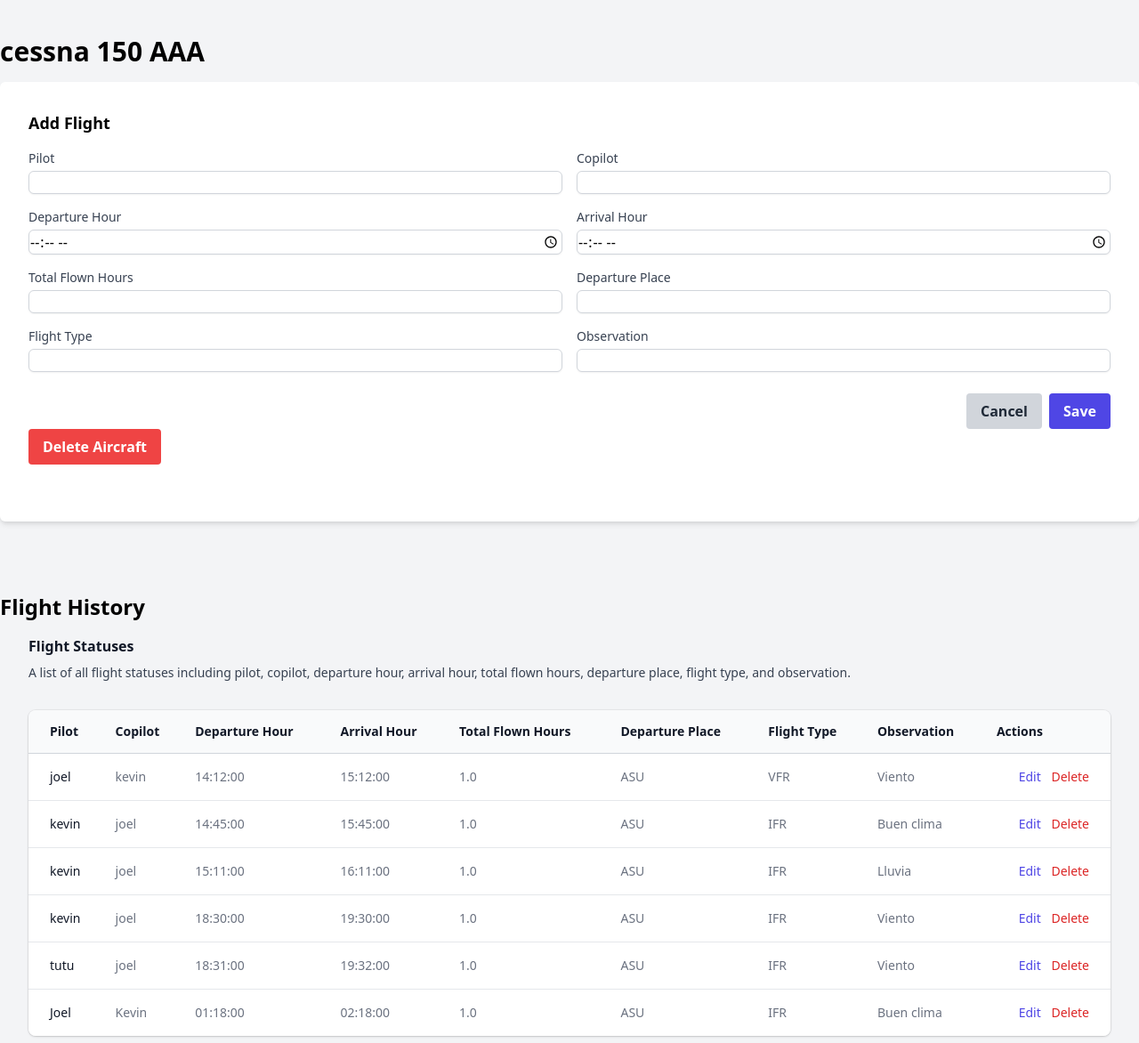
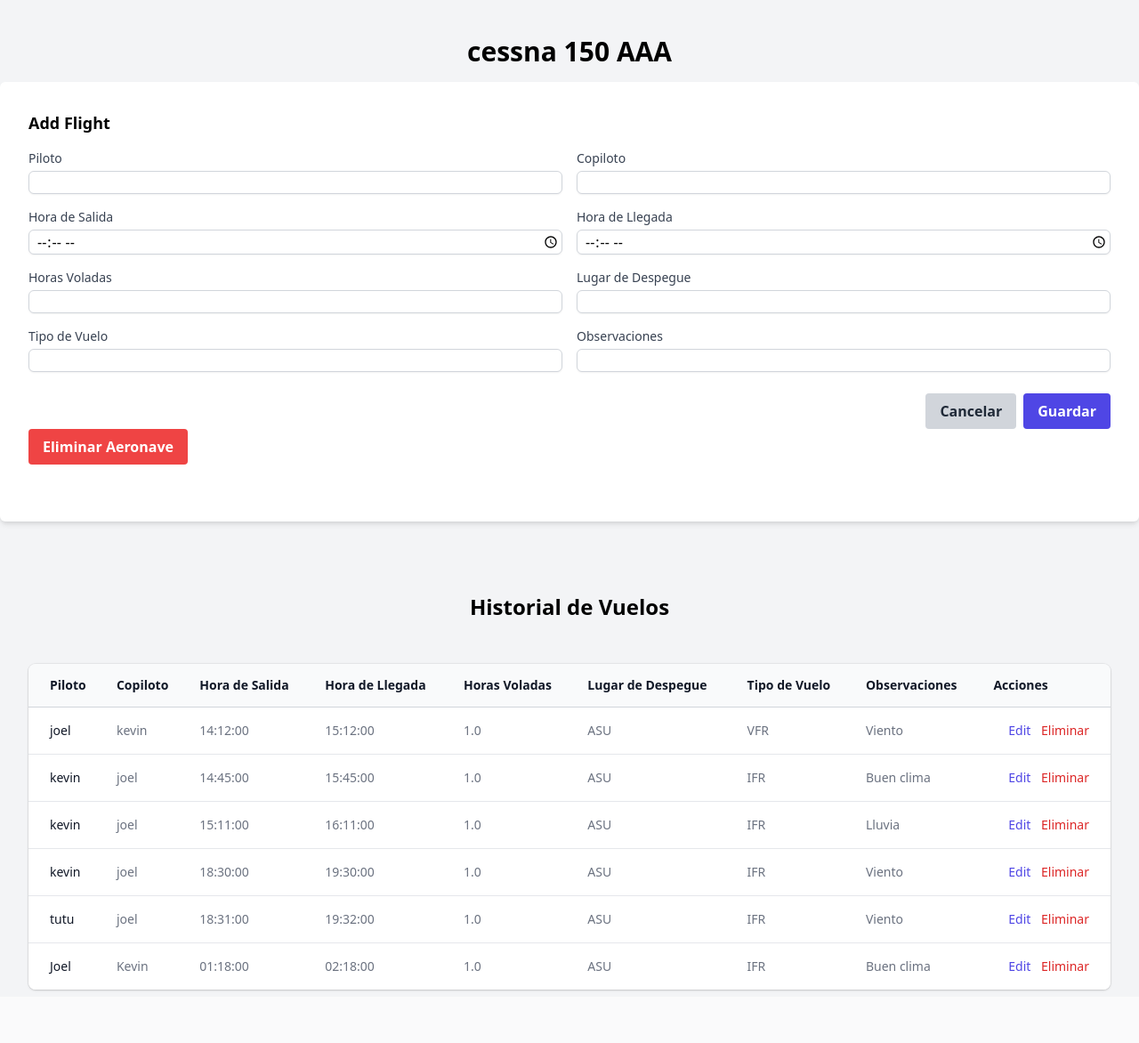
Before and after one commit to Joelft94/gestion-aeronaves, a Flask app: page /aircraft/2 in a window 1280 px wide. Shown: the part 64-1236 px from the top of the page at 89% size. After the commit the page ends 1178 px from the top, so only its background shows below. Run offline with Flask 3, Linux system fonts and the light colour scheme; a user stored in the database is signed in; data comes from the database, SQL or seed files in the repository; both versions use the stored data as it was after the commit.

Commit message:
fixed styles

```diff
--- a/templates/add_aircraft.html
+++ b/templates/add_aircraft.html
@@ -11,7 +11,7 @@
         <div class="container mx-auto py-6 px-4 sm:px-6 lg:px-8">
             <div class="flex justify-between items-center">
                 <h1 class="text-3xl font-bold text-gray-900">Agregar aeronave</h1>
-                <a href="{{url_for('logout')}}" class="text-indigo-600 hover:text-indigo-900">Press here to logout</a>
+                <a href="{{url_for('logout')}}" class="text-indigo-600 hover:text-indigo-900">Click aqui para logout</a>
             </div>
         </div>
     </header>
--- a/templates/view_aircraft.html
+++ b/templates/view_aircraft.html
@@ -18,7 +18,7 @@
                 <!-- Mobile menu button-->
                 <button type="button" class="relative inline-flex items-center justify-center rounded-md p-2 text-gray-400 hover:bg-gray-700 hover:text-white focus:outline-none focus:ring-2 focus:ring-inset focus:ring-white" aria-controls="mobile-menu" aria-expanded="false">
                   <span class="absolute -inset-0.5"></span>
-                  <span class="sr-only">Open main menu</span>
+                  <span class="sr-only">Abrir menu</span>
                   <!--
                     Icon when menu is closed.
 
@@ -95,7 +95,7 @@
 
   </header>
     <div class="container mx-auto py-10">
-      <h1 class="text-3xl font-bold mb-4">{{ aircraft.name }}</h1>
+      <h1 class="text-3xl text-center font-bold mb-4">{{ aircraft.name }}</h1>
 
       <!-- Add Flight form -->
       <div class="bg-white shadow-md rounded-md p-8">
@@ -108,63 +108,63 @@
           <div class="grid grid-cols-2 gap-4">
             <div>
               <label for="pilot" class="block text-sm font-medium text-gray-700"
-                >Pilot</label
+                >Piloto</label
               >
               <input
                 type="text"
                 id="pilot"
                 name="pilot"
                 required
-                class="mt-1 block w-full border border-gray-300 rounded-md border-gray-300 shadow-sm focus:border-indigo-600 focus:ring focus:ring-indigo-600 focus:ring-opacity-50"
+                class="mt-1 pl-2 block w-full border border-gray-300 rounded-md border-gray-300 shadow-sm focus:border-indigo-600 focus:ring focus:ring-indigo-600 focus:ring-opacity-50"
               />
             </div>
             <div>
               <label
                 for="copilot"
                 class="block text-sm font-medium text-gray-700"
-                >Copilot</label
+                >Copiloto</label
               >
               <input
                 type="text"
                 id="copilot"
                 name="copilot"
                 required
-                class="mt-1 block w-full border border-gray-300 rounded-md border-gray-300 shadow-sm focus:border-indigo-600 focus:ring focus:ring-indigo-600 focus:ring-opacity-50"
+                class="mt-1 pl-2 block w-full border border-gray-300 rounded-md border-gray-300 shadow-sm focus:border-indigo-600 focus:ring focus:ring-indigo-600 focus:ring-opacity-50"
               />
             </div>
             <div>
               <label
                 for="departure_hour"
                 class="block text-sm font-medium text-gray-700"
-                >Departure Hour</label
+                >Hora de Salida</label
               >
               <input
                 type="time"
                 id="departure_hour"
                 name="departure_hour"
                 required
-                class="mt-1 block w-full border border-gray-300 rounded-md border-gray-300 shadow-sm focus:border-indigo-600 focus:ring focus:ring-indigo-600 focus:ring-opacity-50"
+                class="mt-1 pl-2 block w-full border border-gray-300 rounded-md border-gray-300 shadow-sm focus:border-indigo-600 focus:ring focus:ring-indigo-600 focus:ring-opacity-50"
               />
             </div>
             <div>
               <label
                 for="arrival_hour"
                 class="block text-sm font-medium text-gray-700"
-                >Arrival Hour</label
+                >Hora de Llegada</label
               >
               <input
                 type="time"
                 id="arrival_hour"
                 name="arrival_hour"
                 required
-                class="mt-1 block w-full border border-gray-300 rounded-md border-gray-300 shadow-sm focus:border-indigo-600 focus:ring focus:ring-indigo-600 focus:ring-opacity-50"
+                class="mt-1 pl-2 block w-full border border-gray-300 rounded-md border-gray-300 shadow-sm focus:border-indigo-600 focus:ring focus:ring-indigo-600 focus:ring-opacity-50"
               />
             </div>
             <div>
               <label
                 for="total_flown_hours"
                 class="block text-sm font-medium text-gray-700"
-                >Total Flown Hours</label
+                >Horas Voladas</label
               >
               <input
                 type="number"
@@ -172,49 +172,49 @@
                 id="total_flown_hours"
                 name="total_flown_hours"
                 required
-                class="mt-1 block w-full border border-gray-300 rounded-md border-gray-300 shadow-sm focus:border-indigo-600 focus:ring focus:ring-indigo-600 focus:ring-opacity-50"
+                class="mt-1 pl-2 block w-full border border-gray-300 rounded-md border-gray-300 shadow-sm focus:border-indigo-600 focus:ring focus:ring-indigo-600 focus:ring-opacity-50"
               />
             </div>
             <div>
               <label
                 for="departure_place"
                 class="block text-sm font-medium text-gray-700"
-                >Departure Place</label
+                >Lugar de Despegue</label
               >
               <input
                 type="text"
                 id="departure_place"
                 name="departure_place"
                 required
-                class="mt-1 block w-full border border-gray-300 rounded-md border-gray-300 shadow-sm focus:border-indigo-600 focus:ring focus:ring-indigo-600 focus:ring-opacity-50"
+                class="mt-1 pl-2 block w-full border border-gray-300 rounded-md border-gray-300 shadow-sm focus:border-indigo-600 focus:ring focus:ring-indigo-600 focus:ring-opacity-50"
               />
             </div>
             <div>
               <label
                 for="flight_type"
                 class="block text-sm font-medium text-gray-700"
-                >Flight Type</label
+                >Tipo de Vuelo</label
               >
               <input
                 type="text"
                 id="flight_type"
                 name="flight_type"
                 required
-                class="mt-1 block w-full border border-gray-300 rounded-md border-gray-300 shadow-sm focus:border-indigo-600 focus:ring focus:ring-indigo-600 focus:ring-opacity-50"
+                class="mt-1 pl-2 block w-full border border-gray-300 rounded-md border-gray-300 shadow-sm focus:border-indigo-600 focus:ring focus:ring-indigo-600 focus:ring-opacity-50"
               />
             </div>
             <div>
               <label
                 for="observation"
                 class="block text-sm font-medium text-gray-700"
-                >Observation</label
+                >Observaciones</label
               >
               <input
                 type="text"
                 id="observation"
                 name="observation"
                 required
-                class="mt-1 block w-full border border-gray-300 rounded-md border-gray-300 shadow-sm focus:border-indigo-600 focus:ring focus:ring-indigo-600 focus:ring-opacity-50"
+                class="mt-1 pl-2 block w-full border border-gray-300 rounded-md border-gray-300 shadow-sm focus:border-indigo-600 focus:ring focus:ring-indigo-600 focus:ring-opacity-50"
               />
             </div>
           </div>
@@ -225,13 +225,13 @@
               onclick="resetForm()"
               class="mr-2 bg-gray-300 hover:bg-gray-400 text-gray-800 font-semibold py-2 px-4 rounded"
             >
-              Cancel
+              Cancelar
             </button>
             <button
               type="submit"
               class="bg-indigo-600 hover:bg-indigo-700 text-white font-semibold py-2 px-4 rounded"
             >
-              Save
+              Guardar
             </button>
           </div>
         </form>
@@ -246,26 +246,16 @@
             onclick="confirmDelete()"
             class="bg-red-500 hover:bg-red-600 text-white font-semibold py-2 px-4 rounded"
           >
-            Delete Aircraft
+            Eliminar Aeronave
           </button>
         </form>
       </div>
     </div>
-
-
     <!-- Flight History table -->
-    <h2 class="text-2xl font-semibold mt-10 mb-4">Flight History</h2>
+    <h2 class="text-2xl text-center font-semibold mt-10 mb-4">Historial de Vuelos</h2>
     <div class="px-4 sm:px-6 lg:px-8">
       <div class="sm:flex sm:items-center">
         <div class="sm:flex-auto">
-          <h1 class="text-base font-semibold leading-6 text-gray-900">
-            Flight Statuses
-          </h1>
-          <p class="mt-2 text-sm text-gray-700">
-            A list of all flight statuses including pilot, copilot, departure
-            hour, arrival hour, total flown hours, departure place, flight type,
-            and observation.
-          </p>
         </div>
       </div>
       <div class="mt-8 flow-root">
@@ -283,55 +273,55 @@
                       scope="col"
                       class="py-3.5 pl-4 pr-3 text-left text-sm font-semibold text-gray-900 sm:pl-6"
                     >
-                      Pilot
+                      Piloto
                     </th>
                     <th
                       scope="col"
                       class="px-3 py-3.5 text-left text-sm font-semibold text-gray-900"
                     >
-                      Copilot
+                      Copiloto
                     </th>
                     <th
                       scope="col"
                       class="px-3 py-3.5 text-left text-sm font-semibold text-gray-900"
                     >
-                      Departure Hour
+                      Hora de Salida
                     </th>
                     <th
                       scope="col"
                       class="px-3 py-3.5 text-left text-sm font-semibold text-gray-900"
                     >
-                      Arrival Hour
+                      Hora de Llegada
                     </th>
                     <th
                       scope="col"
                       class="px-3 py-3.5 text-left text-sm font-semibold text-gray-900"
                     >
-                      Total Flown Hours
+                      Horas Voladas
                     </th>
                     <th
                       scope="col"
                       class="px-3 py-3.5 text-left text-sm font-semibold text-gray-900"
                     >
-                      Departure Place
+                      Lugar de Despegue
                     </th>
                     <th
                       scope="col"
                       class="px-3 py-3.5 text-left text-sm font-semibold text-gray-900"
                     >
-                      Flight Type
+                      Tipo de Vuelo
                     </th>
                     <th
                       scope="col"
                       class="px-3 py-3.5 text-left text-sm font-semibold text-gray-900"
                     >
-                      Observation
+                      Observaciones
                     </th>
                     <th
                       scope="col"
                       class="px-3 py-3.5 text-left text-sm font-semibold text-gray-900"
                     >
-                      Actions
+                      Acciones
                     </th>
                   </tr>
                 </thead>
@@ -391,7 +381,7 @@
                         onclick="deleteRow('row-{{ status.id }}')"
                         class="text-red-600 hover:text-red-900 ml-2"
                       >
-                        Delete
+                        Eliminar
                       </button>
                     </td>
                   </tr>
```
Also changed, not shown: templates/consult.html (+13 -12 lines), instance/database.db.
